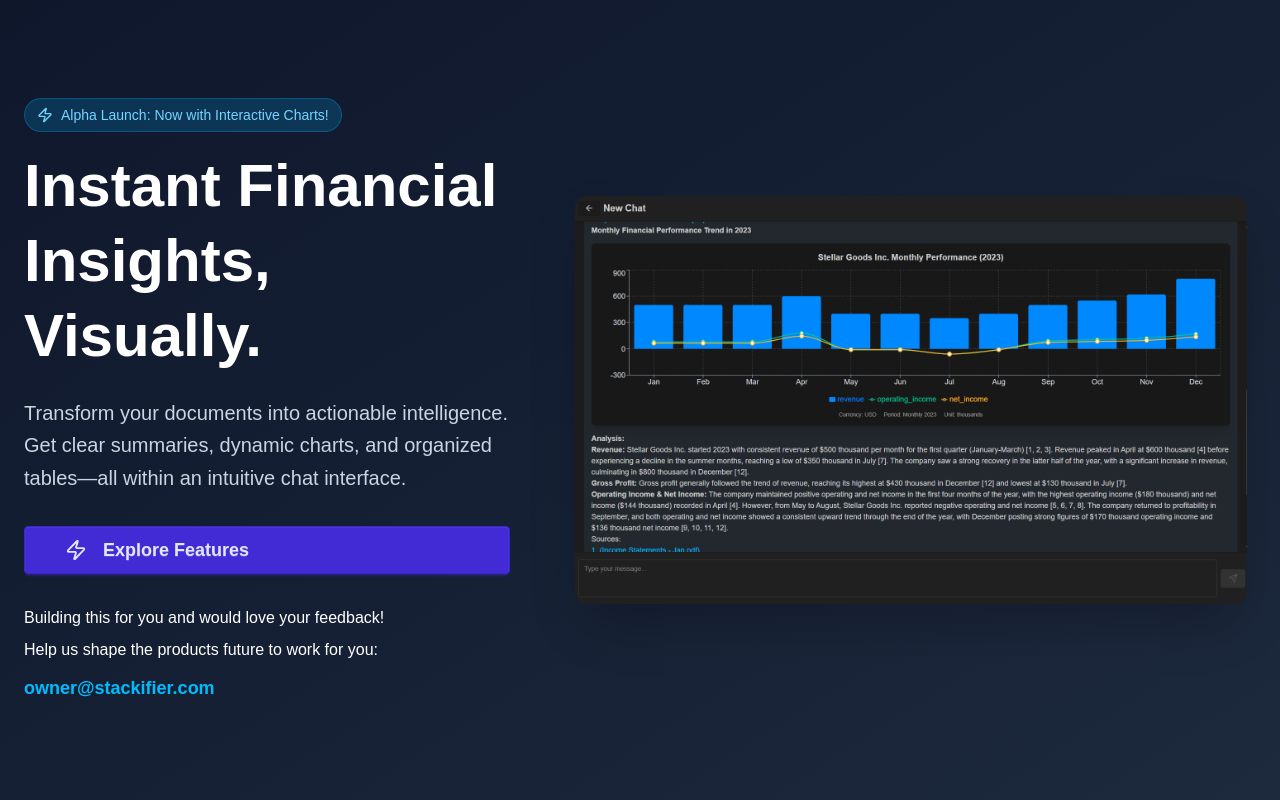
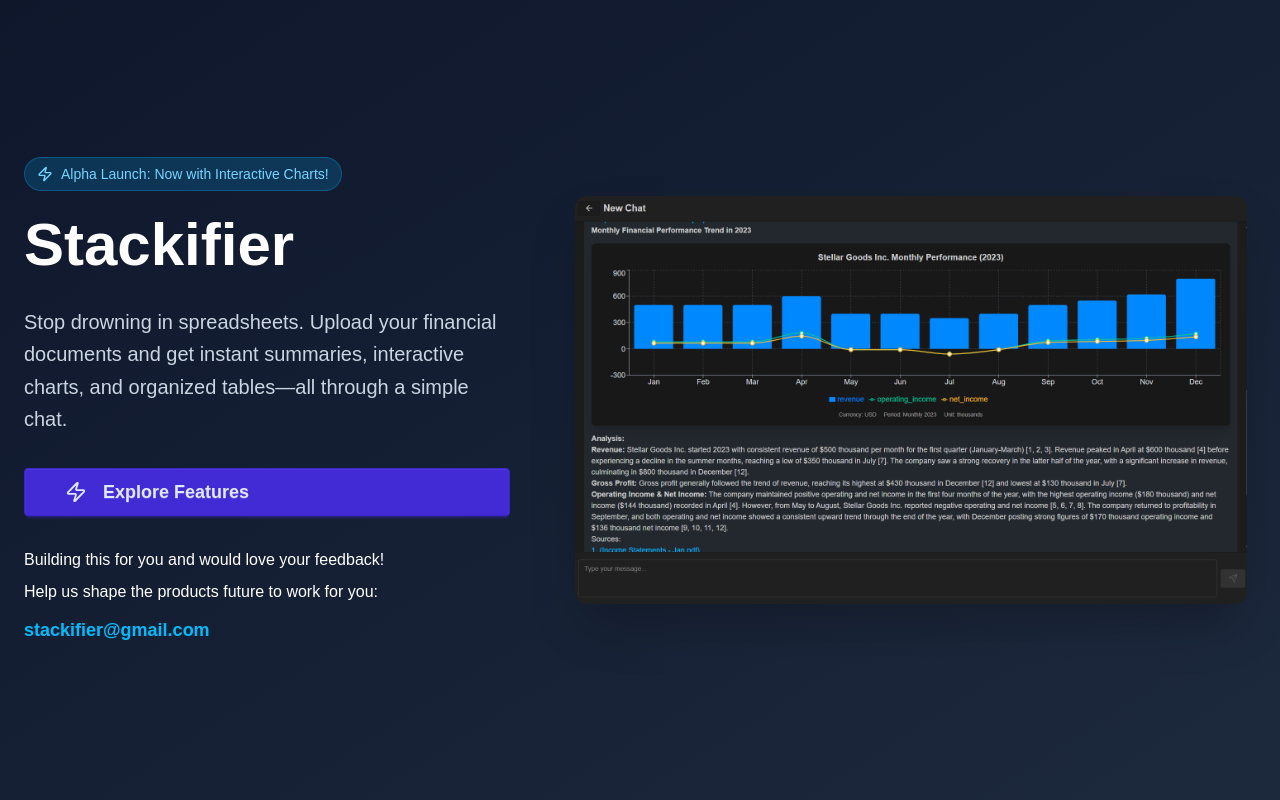
Before and after one commit to BryanTheLai/StackRAG-Frontend, a React (Vite) app: page / in a window 1280 px wide. Shown: the top 800 px of the page. Built offline with nearby package versions, Linux system fonts and the light colour scheme; no server answers.

Commit message:
Update Home.tsx

```diff
--- a/src/pages/Home.tsx
+++ b/src/pages/Home.tsx
@@ -18,12 +18,12 @@
               </div>
             </div>
             <h1 className="text-4xl sm:text-5xl lg:text-6xl font-bold leading-tight mb-6 text-main">
-              Instant Financial Insights, Visually.
+              Stackifier
             </h1>
             <p className="text-lg sm:text-xl text-slate-300 mb-8 leading-relaxed">
-              Transform your documents into actionable intelligence. Get clear
-              summaries, dynamic charts, and organized tables—all within an
-              intuitive chat interface.
+              Stop drowning in spreadsheets. Upload your financial documents and
+              get instant summaries, interactive charts, and organized
+              tables—all through a simple chat.
             </p>
             <Link
               href="/login"
@@ -40,10 +40,13 @@
                 Help us shape the products future to work for you:
               </p>
               <a
-                href="mailto:owner@stackifier.com"
+                href="https://mail.google.com/mail/?view=cm&fs=1&to=stackifier@gmail.com
+"
+                target="_blank"
+                rel="noopener noreferrer"
                 className="font-semibold text-sky-400 hover:text-sky-300 text-lg block lg:inline-block"
               >
-                owner@stackifier.com
+                stackifier@gmail.com
               </a>
             </div>
           </div>
@@ -72,16 +75,14 @@
                 Structured Data, Effortlessly
               </h2>
               <p className="text-lg md:text-xl mb-6 text-base-content/80">
-                Say goodbye to manual data sifting. Our AI intelligently extracts
-                and organizes financial data into clean, easy-to-understand tables
-                directly within your chat.
+                Say goodbye to manual data sifting. Our AI intelligently
+                extracts and organizes financial data into clean,
+                easy-to-understand tables directly within your chat.
               </p>
               <ul className="space-y-3 mb-8">
                 <li className="flex items-start">
                   <CheckCircle className="w-6 h-6 text-primary mr-3 shrink-0" />
-                  <span>
-                    Automated extraction from PDFs
-                  </span>
+                  <span>Automated extraction from PDFs</span>
                 </li>
                 <li className="flex items-start">
                   <CheckCircle className="w-6 h-6 text-primary mr-3 shrink-0" />
@@ -120,10 +121,11 @@
           </h2>
           <p className="text-lg md:text-xl mb-12 max-w-2xl mx-auto text-base-content/80">
             Accuracy is paramount. Every insight and piece of data presented in
-            chat is directly backed by your uploaded documents, ensuring verifiable
-            sources and truly grounded answers. Combined with precise calculation
-            tools (coming soon) and robust data privacy through multi-tenancy, you
-            can confidently rely on the financial intelligence provided.
+            chat is directly backed by your uploaded documents, ensuring
+            verifiable sources and truly grounded answers. Combined with precise
+            calculation tools (coming soon) and robust data privacy through
+            multi-tenancy, you can confidently rely on the financial
+            intelligence provided.
           </p>{" "}
           <div className="flex justify-center space-x-4 md:space-x-8 mt-8 mb-4">
             <div className="w-24 h-12 md:w-32 md:h-16 bg-base-300 rounded-box flex items-center justify-center">
```
